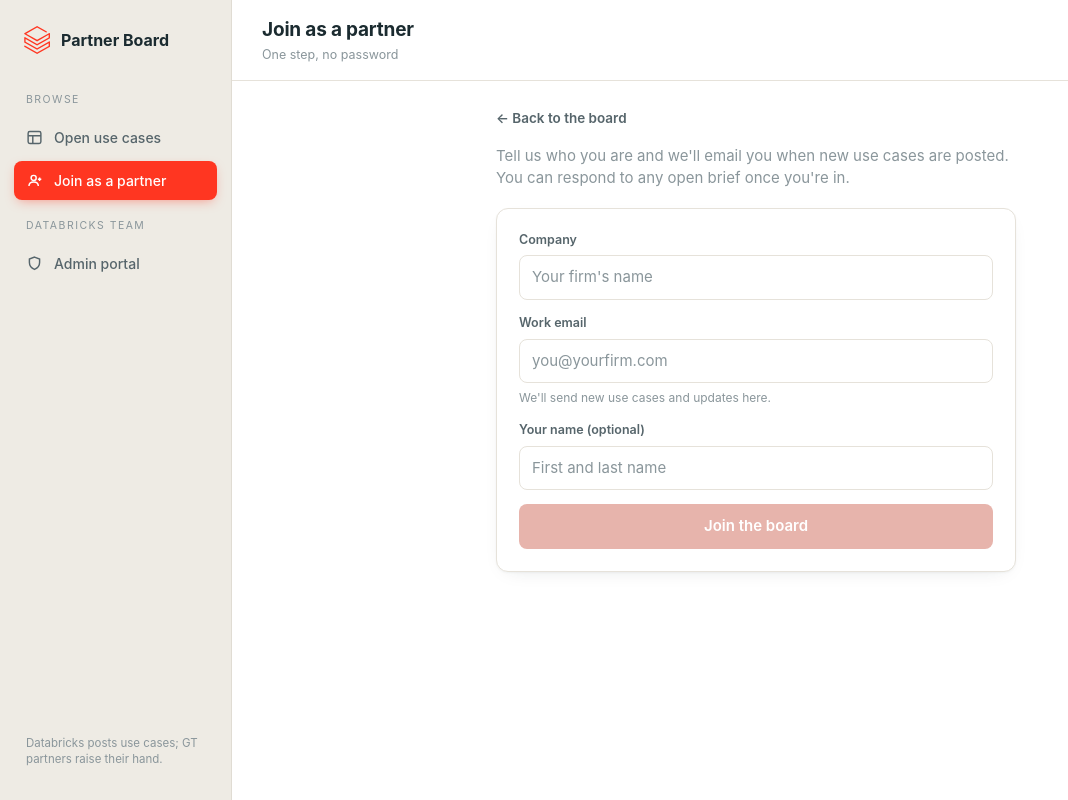
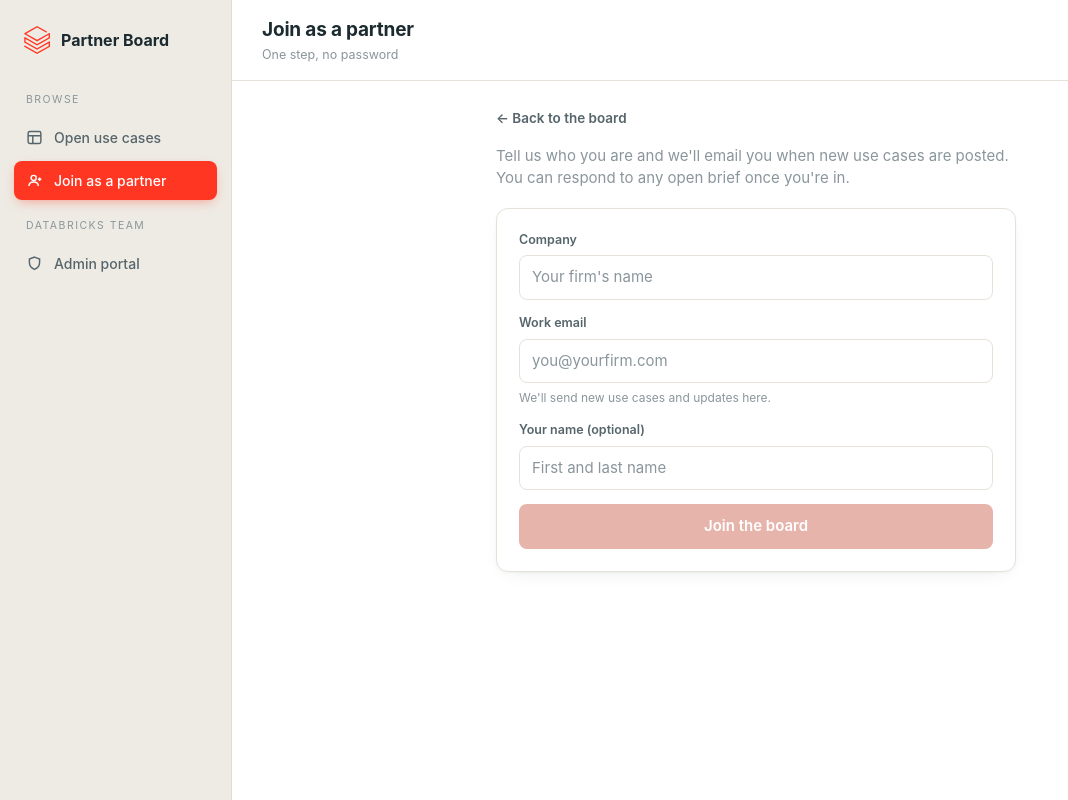
Before and after one commit to deepbasu123/partner-usecase-board, a React (Vite) app in the folder portal-frontend/: page /signup in a window 1280 px wide. Shown: the whole page, without its empty margins (0-1068 px from the left). Built offline with nearby package versions, Linux system fonts and the light colour scheme; no server answers.

Commit message:
chore(portal): new live URL, drop sidebar tagline, ignore .env*
Co-authored-by: Isaac

```diff
--- a/portal-frontend/src/components/Chrome.tsx
+++ b/portal-frontend/src/components/Chrome.tsx
@@ -80,9 +80,6 @@
       </a>
 
       <div className="spacer" />
-      <div className="rail-foot">
-        Databricks posts use cases; GT partners raise their hand.
-      </div>
     </nav>
   );
 }
```
Also changed, not shown: 2 other files (tests, documents, lock files or other folders).
